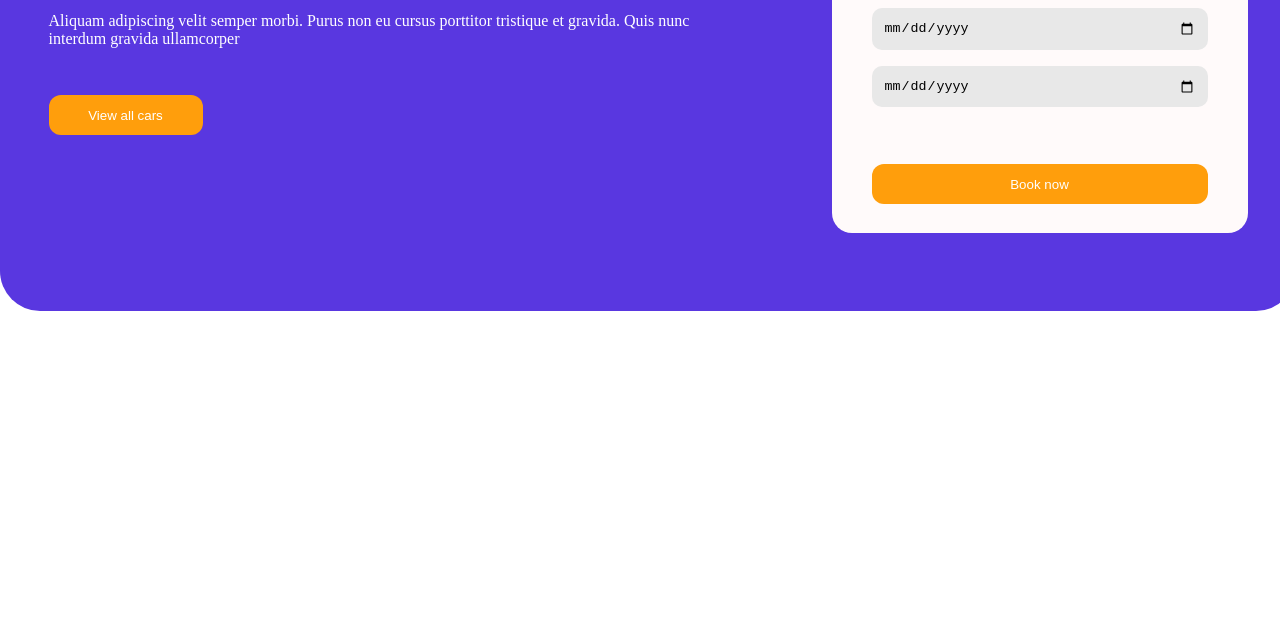
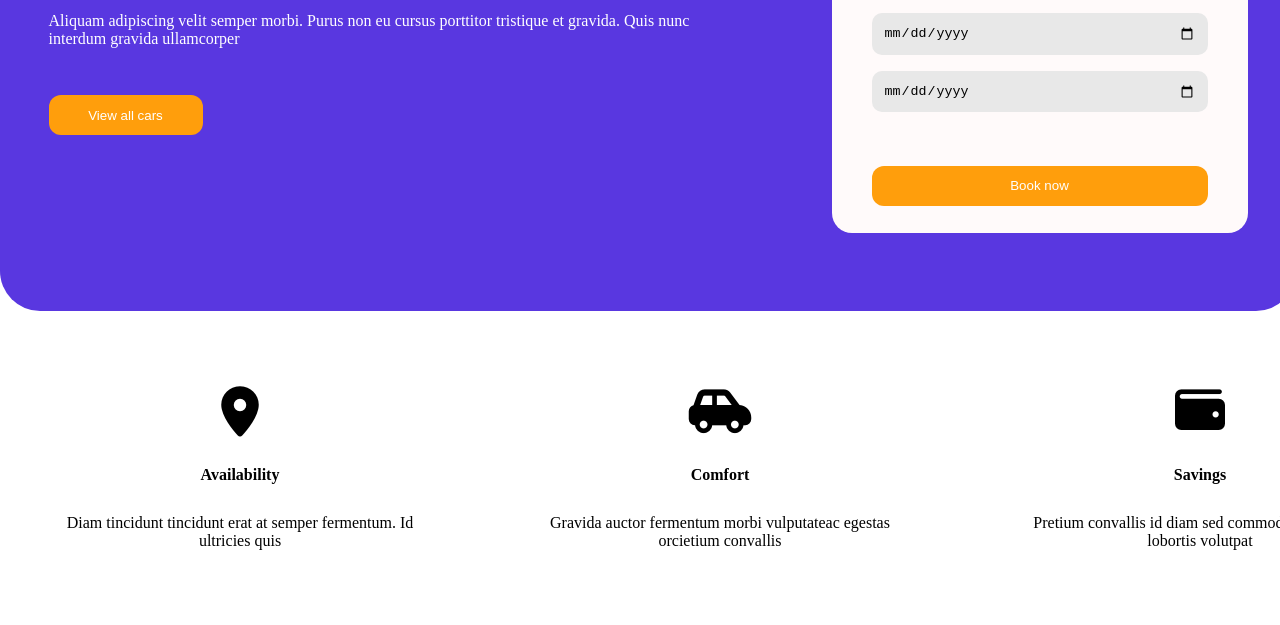
Before and after one commit to ElmurodAzodov/car-rental-landing-page, a plain HTML site: page index.html in a window 1280 px wide. Shown: the part 485-1110 px from the top of the page. Before the commit the page ends 800 px from the top, so only its background shows below. Drawn offline with Linux system fonts and the light colour scheme.

Commit message:
features

```diff
--- a/assets/css/style.css
+++ b/assets/css/style.css
@@ -96,6 +96,9 @@ header li {
   justify-content: space-between;
   align-items: center;
 }
+.hero h3 {
+  font-size: 28px;
+}
 .hero form div input, select {
   width: 100%;
   background-color: #e8e8e8;
@@ -111,3 +114,26 @@ header li {
   background-color: #FF9E0C;
   color: #fff;
 }
+
+.features {
+  width: 1440px;
+  height: 314px;
+  margin: auto;
+  display: flex;
+  justify-content: space-around;
+  align-items: center;
+}
+.features > div {
+  width: 357px;
+  height: 194px;
+  display: flex;
+  flex-direction: column;
+  justify-content: space-around;
+  align-items: center;
+}
+.features_item > p {
+  text-align: center;
+}
+.features_item > i {
+  font-size: 50px;
+}
--- a/index.html
+++ b/index.html
@@ -66,5 +66,24 @@
         <input type="submit" value="Book now" />
       </form>
     </div>
+
+    <div class="features">
+      <div class="features_item">
+        <i class="fa-solid fa-location-dot"></i>
+        <b>Availability</b>
+        <p>Diam tincidunt tincidunt erat at semper fermentum. Id ultricies quis</p>
+      </div>
+      <div class="features_item">
+        <i class="fa-solid fa-car-side"></i>
+        <b>Comfort</b>
+        <p>Gravida auctor fermentum morbi vulputateac egestas orcietium convallis</p>
+      </div>
+      <div class="features_item">
+        <i class="fa-solid fa-wallet"></i>
+        <b>Savings</b>
+        <p>Pretium convallis id diam sed commodo vestibulum lobortis volutpat</p>
+      </div>
+    </div>
+
   </body>
 </html>
```
